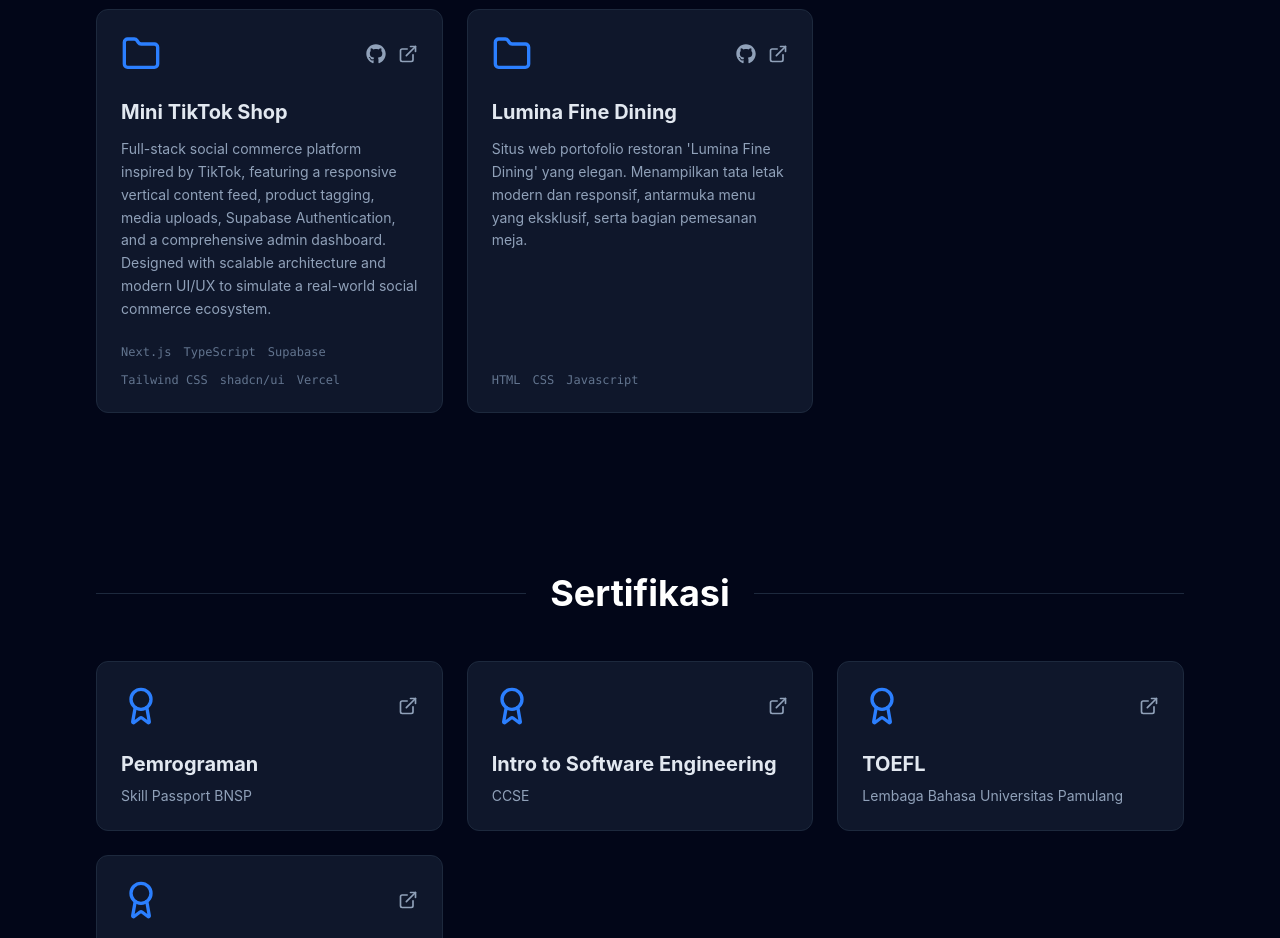
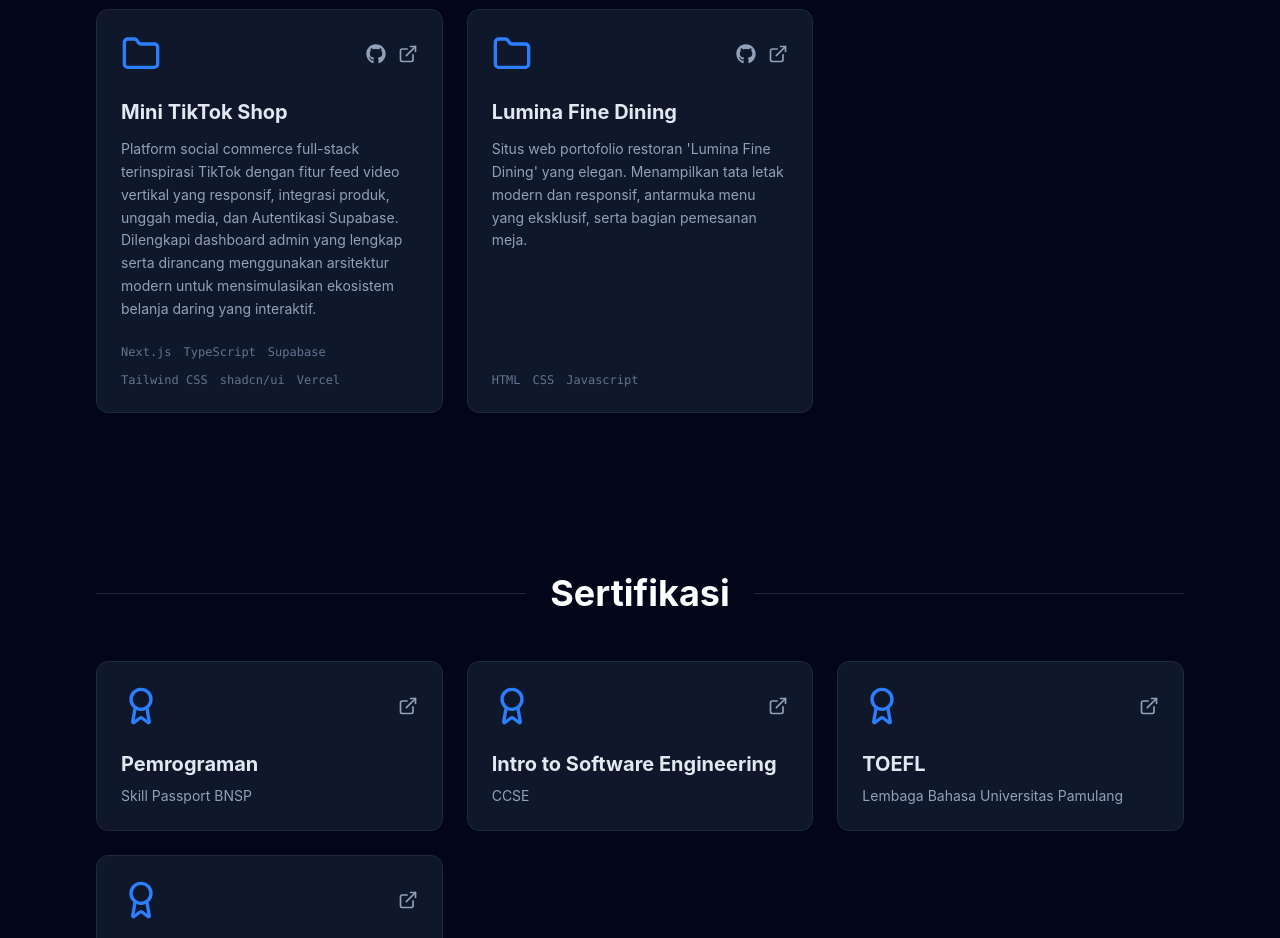
Before and after one commit to gadingislami12/Myself, a React (Vite) app: page / in a window 1280 px wide. Shown: the part 2380-3318 px from the top of the page. Built offline with nearby package versions, Linux system fonts and the light colour scheme.

Commit message:
Translate Mini TikTok Shop description to Indonesian
Updated project description to Indonesian for Mini TikTok Shop.

```diff
--- a/src/components/Projects.jsx
+++ b/src/components/Projects.jsx
@@ -28,7 +28,7 @@ const projects = [
   {
   title: "Mini TikTok Shop",
   description:
-    "Full-stack social commerce platform inspired by TikTok, featuring a responsive vertical content feed, product tagging, media uploads, Supabase Authentication, and a comprehensive admin dashboard. Designed with scalable architecture and modern UI/UX to simulate a real-world social commerce ecosystem.",
+    "Platform social commerce full-stack terinspirasi TikTok dengan fitur feed video vertikal yang responsif, integrasi produk, unggah media, dan Autentikasi Supabase. Dilengkapi dashboard admin yang lengkap serta dirancang menggunakan arsitektur modern untuk mensimulasikan ekosistem belanja daring yang interaktif.",
   tech: ["Next.js","TypeScript","Supabase","Tailwind CSS","shadcn/ui","Vercel"],
   github: "https://github.com/gadingislami12/dummy_tiktok",
   external: "https://dummytiktok.vercel.app/"
```
